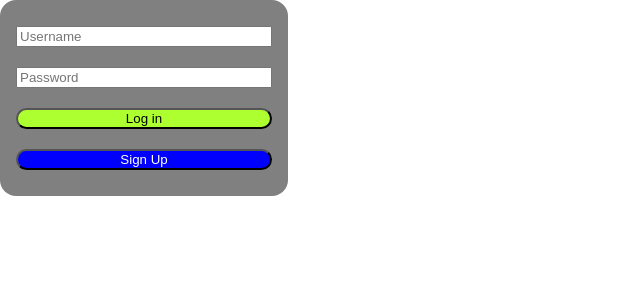
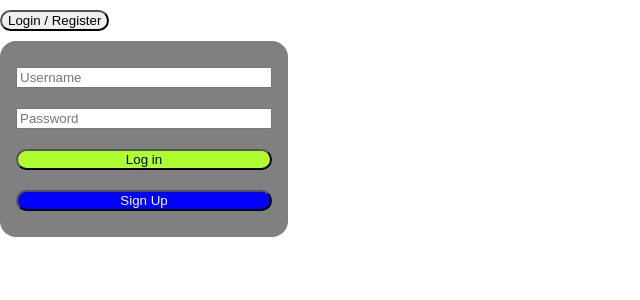
Before and after one commit to MatthewMcLendon/socialize, a React (Create React App) app: page / in a window 1280 px wide. Shown: the top 300 px of the page, without its empty margins (0-640 px from the left). Built offline with nearby package versions, Linux system fonts and the light colour scheme.

Commit message:
func: added Navbar component, handle logout user

```diff
--- a/src/App.js
+++ b/src/App.js
@@ -1,10 +1,12 @@
 import "./App.css";
 import UserForm from "./components/users/UserForm";
+import Navbar from "./components/navigation/Navbar";
 import UserProvider from "./components/users/UserProvider";
 
 function App() {
   return (
     <UserProvider>
+      <Navbar />
       <UserForm />
     </UserProvider>
   );
--- /dev/null
+++ b/src/components/navigation/Navbar.js
@@ -0,0 +1,29 @@
+import "./Navbar.css";
+import { UserContext } from "../users/UserProvider";
+import { useContext } from "react";
+
+export default function Navbar() {
+  const { user, logOutUser } = useContext(UserContext);
+
+  const loginHandler = () => {
+    console.log("Navigate to userForm page");
+  };
+
+  const logoutHandler = () => {
+    logOutUser();
+  };
+
+  return (
+    <div className="navbar-container">
+      {user ? (
+        <button id="logout-button" onClick={logoutHandler}>
+          Logout
+        </button>
+      ) : (
+        <button id="login/register-button" onClick={loginHandler}>
+          Login / Register
+        </button>
+      )}
+    </div>
+  );
+}
--- a/src/components/users/UserProvider.js
+++ b/src/components/users/UserProvider.js
@@ -14,6 +14,11 @@ export default function UserProvider(props) {
   const logInUser = (user) => {
     localStorage.setItem("user", user.username);
     setUser(user);
+  };
+
+  const logOutUser = () => {
+    localStorage.clear();
+    setUser();
   };
 
   const addUser = (user) => {
@@ -33,7 +38,9 @@ export default function UserProvider(props) {
   };
 
   return (
-    <UserContext.Provider value={{ user, addUser, getUsers, logInUser }}>
+    <UserContext.Provider
+      value={{ user, addUser, getUsers, logInUser, logOutUser }}
+    >
       {props.children}
     </UserContext.Provider>
   );
```
Also changed, not shown: src/components/navigation/Navbar.css (added).
